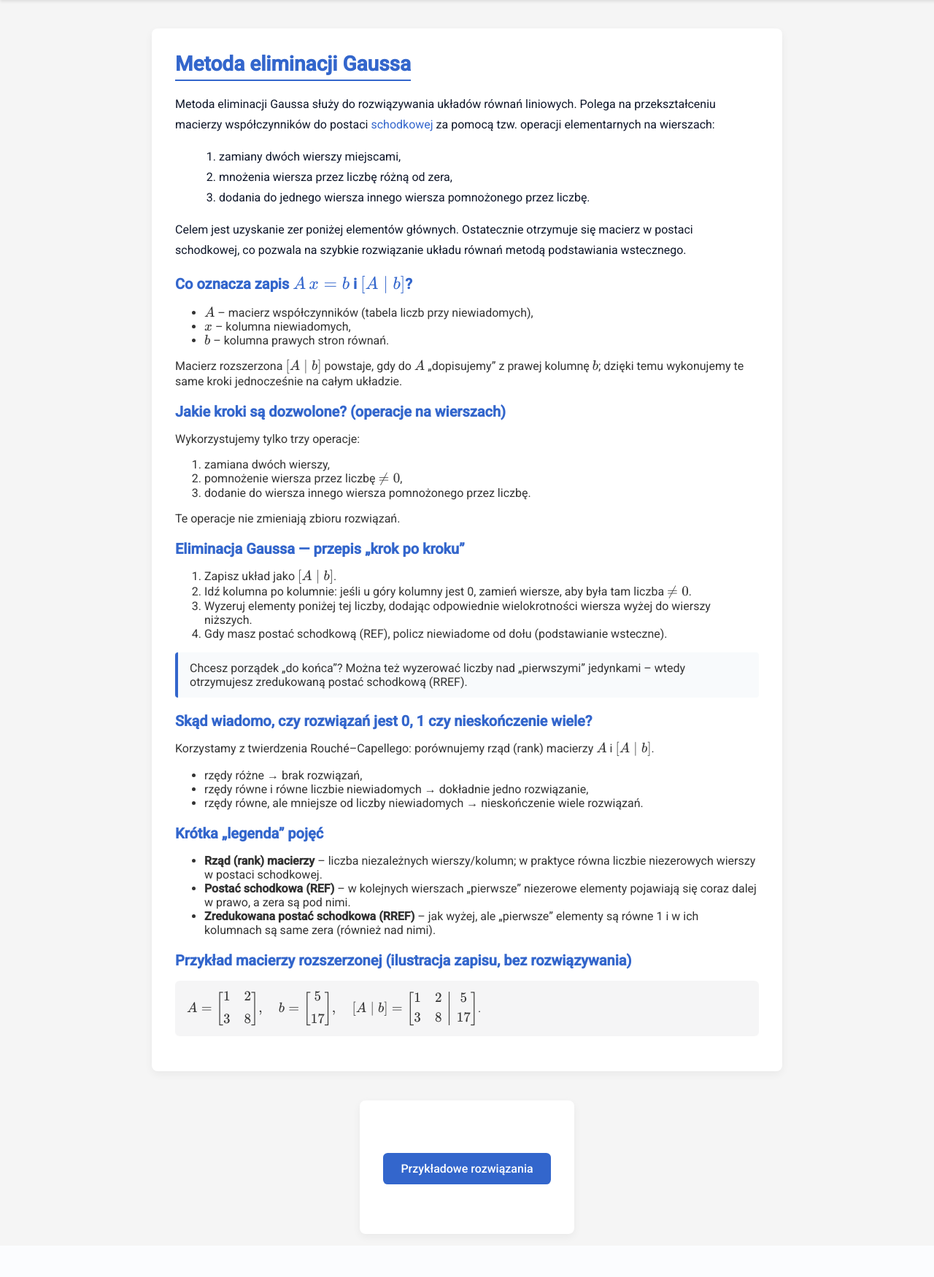
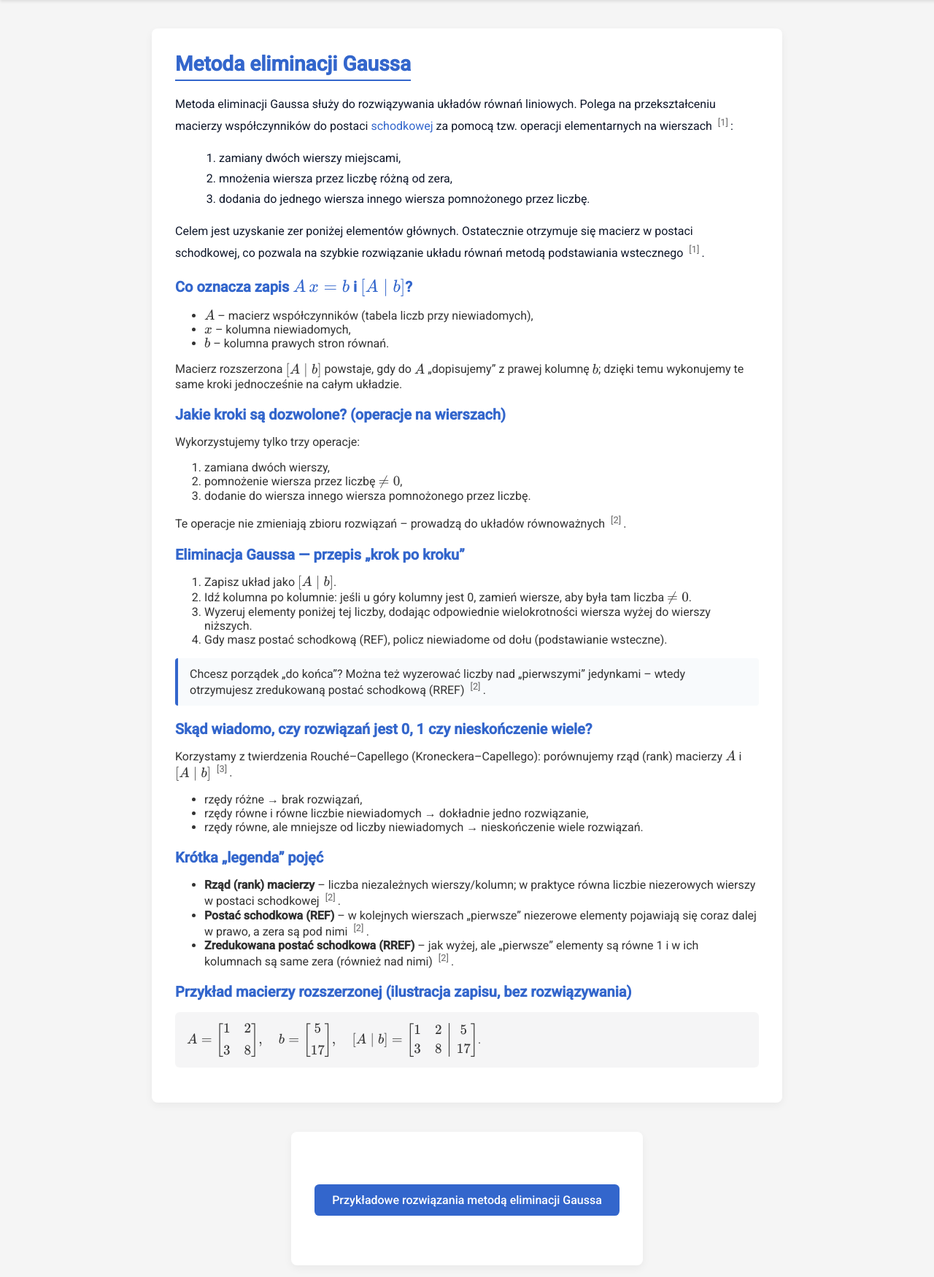
Before and after one commit to Kamil0171/Praca_Inzynierska, a Flask app: page /gauss in a window 1280 px wide. Shown: the part 41-1791 px from the top of the page at 73% size. Before the commit the page ends 1739 px from the top, so only its background shows below. Run offline with Flask 3, Linux system fonts and the light colour scheme.

Commit message:
Finalna wersja aplikacji

```diff
--- a/static/css/gauss.css
+++ b/static/css/gauss.css
@@ -130,3 +130,19 @@
 .btn-przyklady.klik {
   animation: odbicie 0.3s ease;
 }
+
+.odnosnik-zrodlo {
+  font-size: 0.8em;
+  vertical-align: super;
+  margin-left: 4px;
+  color: #666666;
+}
+
+.odnosnik-zrodlo a {
+  color: inherit;
+  text-decoration: none;
+}
+
+.odnosnik-zrodlo a:hover {
+  text-decoration: underline;
+}
--- a/templates/gauss.html
+++ b/templates/gauss.html
@@ -15,7 +15,11 @@
         Metoda eliminacji Gaussa służy do rozwiązywania układów równań liniowych.
         Polega na przekształceniu macierzy współczynników do postaci
         <a href="/macierzschodkowa" class="link-wewnetrzny">schodkowej</a>
-        za pomocą tzw. operacji elementarnych na wierszach:
+        za pomocą tzw. operacji elementarnych na wierszach
+        <span class="odnosnik-zrodlo">
+          [<a href="https://www.naukowiec.org/wiedza/matematyka/metoda-eliminacji-gaussa_621.html"
+              target="_blank" rel="noopener noreferrer">1</a>]
+        </span>:
       </p>
       <ol>
         <li>zamiany dwóch wierszy miejscami,</li>
@@ -25,7 +29,11 @@
       <p>
         Celem jest uzyskanie zer poniżej elementów głównych. Ostatecznie otrzymuje się macierz
         w postaci schodkowej, co pozwala na szybkie rozwiązanie układu równań
-        metodą podstawiania wstecznego.
+        metodą podstawiania wstecznego
+        <span class="odnosnik-zrodlo">
+          [<a href="https://www.naukowiec.org/wiedza/matematyka/metoda-eliminacji-gaussa_621.html"
+              target="_blank" rel="noopener noreferrer">1</a>]
+        </span>.
       </p>
     </div>
 
@@ -48,7 +56,13 @@
         <li>pomnożenie wiersza przez liczbę \( \ne 0 \),</li>
         <li>dodanie do wiersza innego wiersza pomnożonego przez liczbę.</li>
       </ol>
-      <p>Te operacje nie zmieniają zbioru rozwiązań.</p>
+      <p>
+        Te operacje nie zmieniają zbioru rozwiązań – prowadzą do układów równoważnych
+        <span class="odnosnik-zrodlo">
+          [<a href="https://home.agh.edu.pl/~mariuszp/wfiis_mmf/wyklad_mmf1_6_0910.pdf"
+              target="_blank" rel="noopener noreferrer">2</a>]
+        </span>.
+      </p>
 
       <h3>Eliminacja Gaussa — przepis „krok po kroku”</h3>
       <ol>
@@ -59,12 +73,20 @@
       </ol>
       <p class="uwaga">
         Chcesz porządek „do końca”? Można też wyzerować liczby nad „pierwszymi” jedynkami – wtedy otrzymujesz
-        zredukowaną postać schodkową (RREF).
+        zredukowaną postać schodkową (RREF)
+        <span class="odnosnik-zrodlo">
+          [<a href="https://home.agh.edu.pl/~mariuszp/wfiis_mmf/wyklad_mmf1_6_0910.pdf"
+              target="_blank" rel="noopener noreferrer">2</a>]
+        </span>.
       </p>
 
       <h3>Skąd wiadomo, czy rozwiązań jest 0, 1 czy nieskończenie wiele?</h3>
       <p>
-        Korzystamy z twierdzenia Rouché–Capellego: porównujemy rząd (rank) macierzy \(A\) i \([A\mid b]\).
+        Korzystamy z twierdzenia Rouché–Capellego (Kroneckera–Capellego): porównujemy rząd (rank) macierzy \(A\) i \([A\mid b]\)
+        <span class="odnosnik-zrodlo">
+          [<a href="https://www.naukowiec.org/wiedza/matematyka/twierdzenie-kroneckera-capellego_615.html"
+              target="_blank" rel="noopener noreferrer">3</a>]
+        </span>.
       </p>
       <ul>
         <li>rzędy różne → brak rozwiązań,</li>
@@ -74,9 +96,30 @@
 
       <h3>Krótka „legenda” pojęć</h3>
       <ul>
-        <li><strong>Rząd (rank) macierzy</strong> – liczba niezależnych wierszy/kolumn; w praktyce równa liczbie niezerowych wierszy w postaci schodkowej.</li>
-        <li><strong>Postać schodkowa (REF)</strong> – w kolejnych wierszach „pierwsze” niezerowe elementy pojawiają się coraz dalej w prawo, a zera są pod nimi.</li>
-        <li><strong>Zredukowana postać schodkowa (RREF)</strong> – jak wyżej, ale „pierwsze” elementy są równe 1 i w ich kolumnach są same zera (również nad nimi).</li>
+        <li>
+          <strong>Rząd (rank) macierzy</strong> – liczba niezależnych wierszy/kolumn; w praktyce równa liczbie
+          niezerowych wierszy w postaci schodkowej
+          <span class="odnosnik-zrodlo">
+            [<a href="https://home.agh.edu.pl/~mariuszp/wfiis_mmf/wyklad_mmf1_6_0910.pdf"
+                target="_blank" rel="noopener noreferrer">2</a>]
+          </span>.
+        </li>
+        <li>
+          <strong>Postać schodkowa (REF)</strong> – w kolejnych wierszach „pierwsze” niezerowe elementy pojawiają się
+          coraz dalej w prawo, a zera są pod nimi
+          <span class="odnosnik-zrodlo">
+            [<a href="https://home.agh.edu.pl/~mariuszp/wfiis_mmf/wyklad_mmf1_6_0910.pdf"
+                target="_blank" rel="noopener noreferrer">2</a>]
+          </span>.
+        </li>
+        <li>
+          <strong>Zredukowana postać schodkowa (RREF)</strong> – jak wyżej, ale „pierwsze” elementy są równe 1
+          i w ich kolumnach są same zera (również nad nimi)
+          <span class="odnosnik-zrodlo">
+            [<a href="https://home.agh.edu.pl/~mariuszp/wfiis_mmf/wyklad_mmf1_6_0910.pdf"
+                target="_blank" rel="noopener noreferrer">2</a>]
+          </span>.
+        </li>
       </ul>
 
       <h3>Przykład macierzy rozszerzonej (ilustracja zapisu, bez rozwiązywania)</h3>
@@ -94,7 +137,7 @@
   <section class="gauss-sekcja">
     <div class="cta-center">
       <a href="{{ url_for('gauss_przyklady.widok_gauss_przyklady') }}" class="btn-przyklady">
-        Przykładowe rozwiązania
+        Przykładowe rozwiązania metodą eliminacji Gaussa
       </a>
     </div>
   </section>
```
Also changed, not shown: static/css/macierzschodkowa.css (+16 -0 lines), templates/macierzschodkowa.html (+26 -4 lines).
